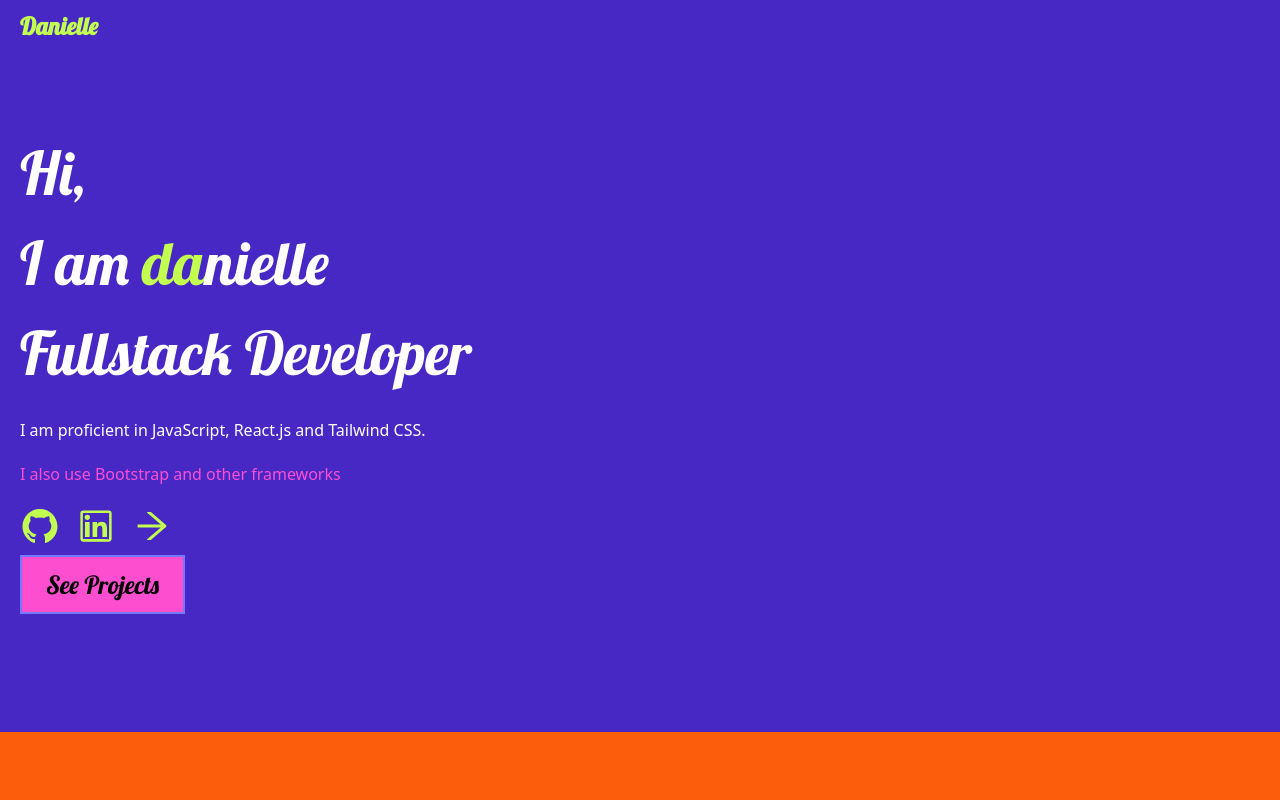
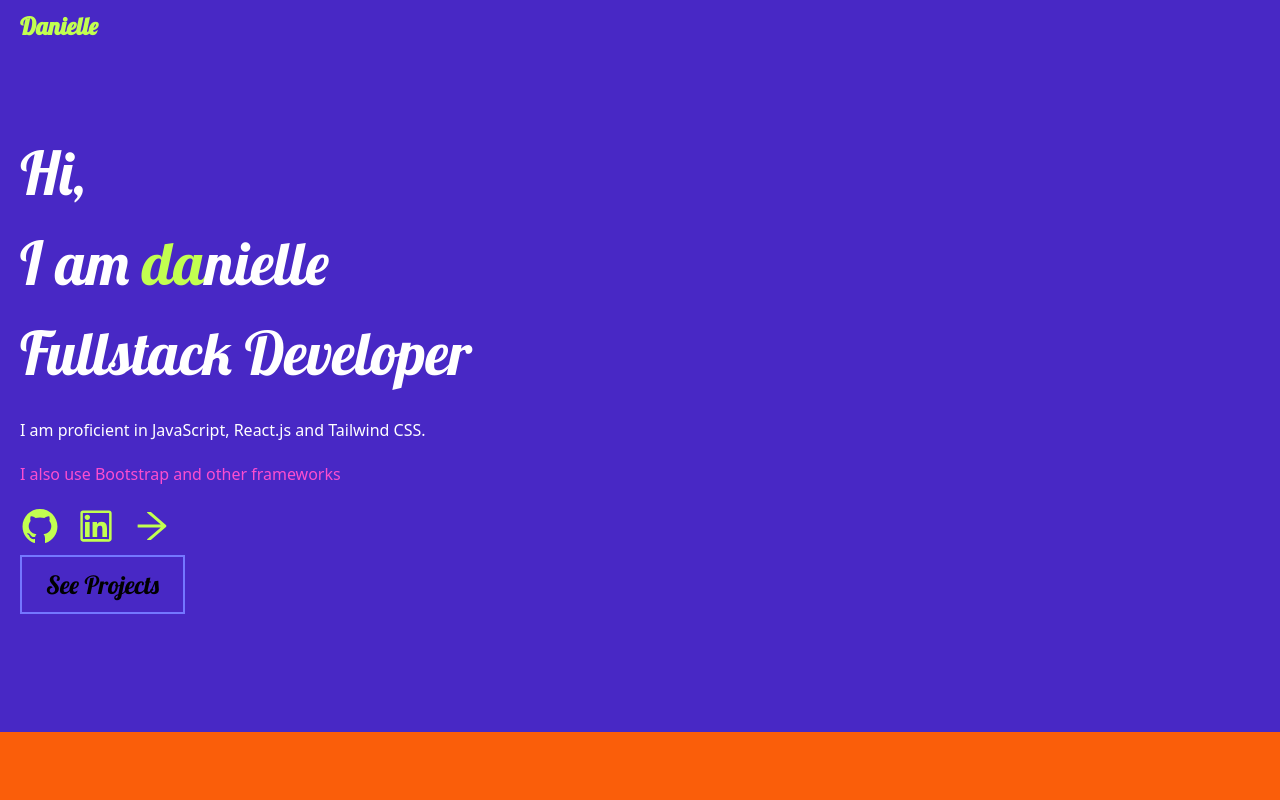
Before and after one commit to hereshecodes/hereshecodes.app, a React (Create React App) app: page / in a window 1280 px wide. Shown: the top 800 px of the page. Built offline with nearby package versions, Linux system fonts and the light colour scheme.

Commit message:
Update App.css

```diff
--- a/src/App.css
+++ b/src/App.css
@@ -9,7 +9,7 @@
 }
 
 .bg-accent {
-  background: #FC4ECf;
+  background: #4828C5;
 }
 
 .text-accent {
```
